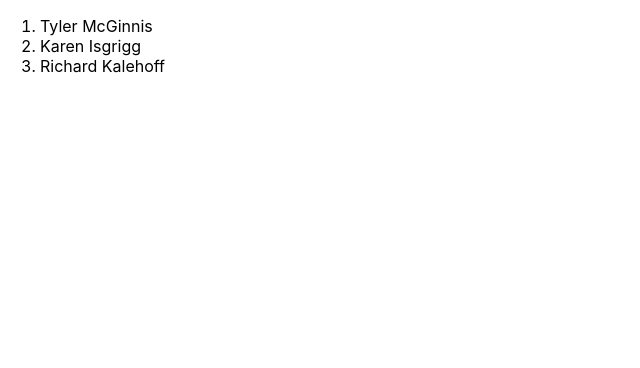
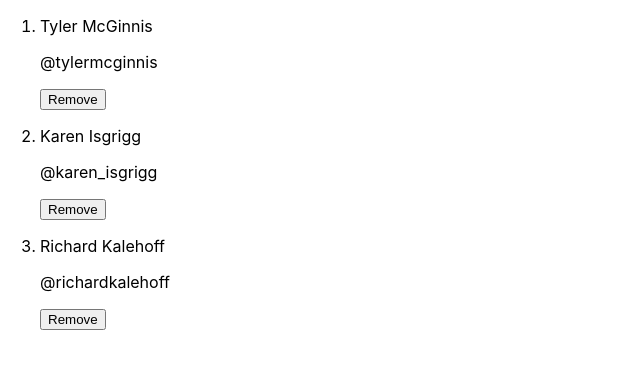
Before and after one commit to camilafiaminghi/react-contacts-app, a React (Create React App) app: page / in a window 1280 px wide. Shown: the top 368 px of the page, without its empty margins (0-640 px from the left). Built offline with nearby package versions, Linux system fonts and the light colour scheme.

Commit message:
Add more info contacts list

```diff
--- a/src/ContactsList.js
+++ b/src/ContactsList.js
@@ -3,7 +3,21 @@
 class ContactList extends Component {
   render() {
     const contacts = this.props.contacts;
-    const contactsList = contacts.map(contact => (<li key={contact.name}>{contact.name}</li>))
+    const contactsList = contacts.map(contact => (
+			<li key={contact.id} className='contact-list-item'>
+				<div
+					className='contact-avatar'
+					style={{
+						backgroundImage: `url(${contact.avatarURL})`
+					}}>
+				</div>
+				<div className='contact-details'>
+					<p>{contact.name}</p>
+					<p>{contact.handle}</p>
+				</div>
+				<button className='contact-remove'>Remove</button>
+			</li>
+    ));
     return (
       <ol>{contactsList}</ol>
     )
```
Also changed, not shown: 1 other file (tests, documents, lock files or other folders).
